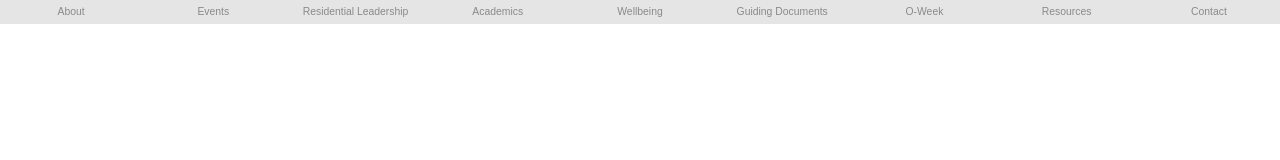
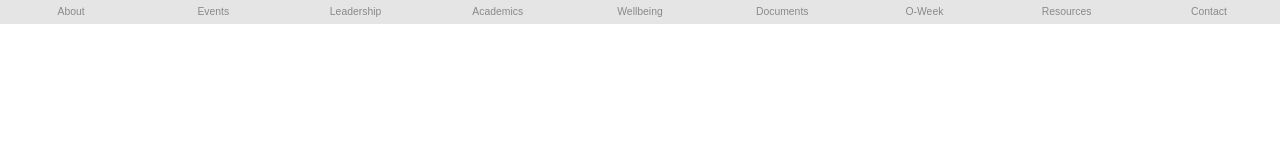
Before and after one commit to mcmurtrycollege/mcmurtry-website-2.0, a React (Create React App) app in the folder client/: page / in a window 1280 px wide. Shown: the top 160 px of the page. Built offline with nearby package versions, Linux system fonts and the light colour scheme.

Commit message:
Button and Bar progress

```diff
--- a/client/src/App.js
+++ b/client/src/App.js
@@ -1,19 +1,14 @@
 import React, { Component } from 'react';
-import MBarDefault from './displays/components/MBarDefault';
+import MBar from './displays/components/MBar';
 
 import './componentStyles/styles.css';
 import './componentStyles/inputStyles.css';
 
 class App extends Component {
   render() {
-    /*
-     * NOTE, this is just an example menu bar.
-     * content will obviously be changed soon.
-     */
-
     return (
       <div>
-        <MBarDefault />
+        <MBar default />
         {/* Please define all actual displays in the displays folder */}
       </div>
     );
--- a/client/src/componentStyles/inputStyles.css
+++ b/client/src/componentStyles/inputStyles.css
@@ -23,12 +23,40 @@
 
 /* Different Button Looks */
 
+/*
+ * clickable1 being the default here.
+ *
+ * All clickable styles should have 2 to 4 different specifications.
+ * .<classname> for when the clickable element is not hovered over.
+ * .<classname>:hover for when the clickable element is hovered over.
+ * .<classname>:active for when the clickable element is clicked.
+ *
+ * .buttonContainer:hover .parent.<classname>
+ * This being for when a Button's dropdown menu is being hovered over.
+ * This obviously is very optional.
+ */
+
 .clickable1 {
   color: rgba(0, 0, 0, .4);
   background-color: rgba(0, 0, 0, .1);
 }
 
-.clickable1:hover {
+.clickable1:hover, .buttonContainer:hover .clickable1.parent {
+  color: rgb(129, 0, 189);
+  background-color: rgba(129, 0, 189, .15);
+}
+
+.clickable2 {
+  color: rgb(129, 0, 189);
+  background-color: rgba(129, 0, 189, .05);
+}
+
+.clickable2:hover {
+  color: rgb(129, 0, 189);
+  background-color: rgba(129, 0, 189, .15);
+}
+
+.clickable2:active {
   color: rgb(129, 0, 189);
   background-color: white;
 }
--- a/client/src/displays/components/MBar.js
+++ b/client/src/displays/components/MBar.js
@@ -1,12 +1,70 @@
 import React from 'react';
 import MButton from './MButton';
 
+/*
+ * These are the settings for the preset menu bar.
+ * This object contains onClick handlers (hence why it is not in its
+ * own JSON file).
+ */
+const defaultMenuBar = {
+  clickType : "clickable1",
+  dropDownType : "clickable2",
+  options : [
+    {
+      label : "About"
+    },
+    {
+      label : "Events",
+      dropDowns : [
+        {
+          label : "Events"
+        },
+        {
+          label : "Arts Events"
+        },
+        {
+          label : "Contacts"
+        }
+      ]
+    },
+    {
+      label : "Leadership"
+    },
+    {
+      label : "Academics"
+    },
+    {
+      label : "Wellbeing"
+    },
+    {
+      label : "Documents"
+    },
+    {
+      label : "O-Week"
+    },
+    {
+      label : "Resources"
+    },
+    {
+      label : "Contact"
+    }
+  ]
+}
+
 /**
- * Menu Button Functional Component.
- *
- * Still in progress...
+ * Menu Bar Functional Component.
  */
 function MBar(props) {
+  if (props.default) {
+    return (
+      <MBar
+        options={defaultMenuBar.options}
+        clickType={defaultMenuBar.clickType}
+        dropDownType={defaultMenuBar.dropDownType}
+      />
+    );
+  }
+
   // Load buttons.
   let buttons;
 
--- a/client/src/displays/components/MBarDefault.js
+++ /dev/null
@@ -1,53 +0,0 @@
-import React from 'react';
-import MBar from './MBar';
-
-function MBarDefault(props) {
-  return (
-    <MBar
-      clickType="clickable1"
-      dropDownType="clickable1"
-      options={[
-        {
-          label : "About"
-        },
-        {
-          label : "Events",
-          dropDowns : [
-            {
-              label : "Events"
-            },
-            {
-              label : "Arts Events"
-            },
-            {
-              label : "Contacts"
-            }
-          ]
-        },
-        {
-          label : "Residential Leadership"
-        },
-        {
-          label : "Academics"
-        },
-        {
-          label : "Wellbeing"
-        },
-        {
-          label : "Guiding Documents"
-        },
-        {
-          label : "O-Week"
-        },
-        {
-          label : "Resources"
-        },
-        {
-          label : "Contact"
-        }
-      ]}
-    />
-  );
-}
-
-export default MBarDefault;
--- a/client/src/displays/components/MButton.js
+++ b/client/src/displays/components/MButton.js
@@ -1,9 +1,7 @@
 import React from 'react';
 
 /**
- * MenuButton Functional Component.
- *
- * Still in progress...
+ * MButton (MenuButton) Functional Component.
  */
 function MButton(props) {
   let dropDownMenu;
@@ -33,12 +31,24 @@ function MButton(props) {
   // Create container class name.
   let conatinerClassName = "buttonContainer";
 
+  // If specified, make button flexible.
   if (props.flexible) {
     conatinerClassName = "flexible " + conatinerClassName;
   }
 
   // Create button class name.
   let paneClassName = props.clickType + " slow buttonPane";
+
+  /*
+   * Here specifiy if the given button is a parent or not.
+   *
+   * An MButton should be marked as a parent if it holds a nonempty dropdown
+   * menu. When the mouse is hovering over an MButton's dropdown menu, the
+   * MButton should  be styled as if it itself is being hovered over as well.
+   */
+  if (dropDownMenu) {
+    paneClassName = "parent " + paneClassName;
+  }
 
   return (
     <span className={conatinerClassName}>
```
